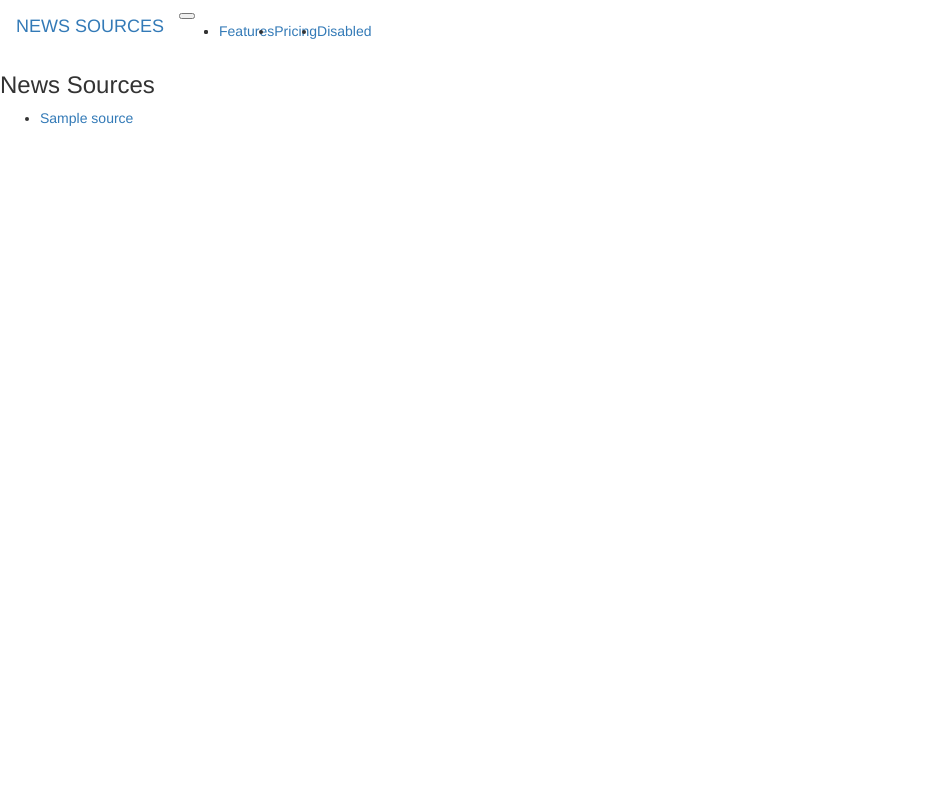
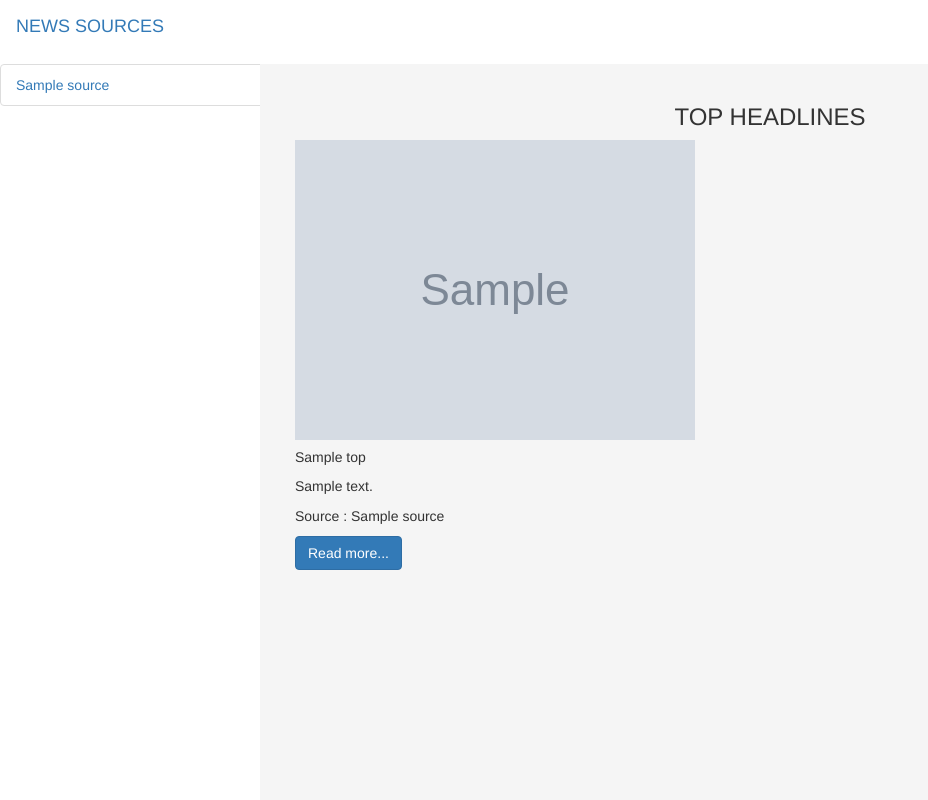
Before and after one commit to p-koskey/news-sources, a Flask app: template app/templates/index.html in a window 1280 px wide. Shown: the whole page, without its empty margins (0-928 px from the left). Run offline with Flask 2, Linux system fonts and the light colour scheme; the template is opened without the code that fills it: most values are stand-ins (such as "Sample title", 1, 10 or a date in 2020); grey boxes marked "Sample" are stand-in pictures; parts of the project's set-up code (start-up, migrations or seed data) failed here and were passed over; some libraries are stand-ins or nearby versions.

Commit message:
added top headlines and styled index page

```diff
--- a/app/config.py
+++ b/app/config.py
@@ -4,7 +4,7 @@
     '''
     SOURCE_API_BASE_URL = 'https://newsapi.org/v2/sources?language=en&apiKey={}'
     ARTICLES_API_BASE_URL = 'https://newsapi.org/v2/everything?sources={}&language=en&apiKey={}'
-
+    TOP_API_BASE_URL = "https://newsapi.org/v2/top-headlines?language=en&apiKey={}"
 
 
 class ProdConfig(Config):
--- a/app/models/article.py
+++ b/app/models/article.py
@@ -1,6 +1,6 @@
 class Article:
     '''
-    Source class to define source objects
+    Article class to define article objects
     '''
 
     def __init__(self, name, author, title,  description, link, image, publishDate):
--- /dev/null
+++ b/app/static/css/index.css
@@ -0,0 +1,29 @@
+.sidebar, .main{
+    transition: all .3s ease-out;
+    overflow-x: scroll;
+    -webkit-overflow-scrolling: touch;
+    position: absolute;
+    top: 64px;
+    bottom: 0;
+
+  }
+
+  .sidebar{
+    width:300px;
+    border-right: 1px solid rgb(133, 128, 128);
+
+  }
+
+  .main{
+  background-color: #f5f5f5;
+  position: absolute;
+  left: 260px;
+  right: 0;
+  padding: 20px;
+
+  }
+
+  ul {
+      list-style-type: none;
+
+  }
--- a/app/templates/index.html
+++ b/app/templates/index.html
@@ -6,19 +6,49 @@
 
     </head>
     <body>
+        <!-- Styles block -->
+
+        {% block styles%}
+        {{ super() }}
+        <link rel="stylesheet" href="{{url_for('static',filename='css/index.css')}}">
+        {% endblock %}
         <!-- Content block -->
         {% block content %}
         <!-- Sources section  -->
-        <h3> News Sources</h3>
-         <ul>
-            {% for source in sources %}
-                <li>
-                    <a href="/article/{{source.id}}">
+            <aside class="sidebar">
+              <ul class="list-group">
+                {% for source in sources %}
+                <a href="/article/{{source.id}}">
+                <li class="list-group-item list-group-item-action">
+
                         {{ source.name}}
-                        </a>
-                </li>
+
+                </li></a>
+                {% endfor %}
+              </ul>
+
+          </aside>
+
+          <section class="main">
+            <h3 class="text-center">TOP HEADLINES</h3>
+            <div class="d-flex flex-wrap justify-content-center">
+            {% for i in top %}
+
+                <div class="card col-lg-4  p-2" >
+                    <img src="{{i.image}}" class="card-img-top" alt="no image">
+                    <div class="card-body">
+                    <h5 class="card-title">{{i.title}}</h5>
+                    <p class="card-text">{{i.description}}</p>
+                    <p class="card-text">Source : {{i.source}}</p>
+                    <a href="{{i.link}}" class="btn btn-primary">Read more...</a>
+                    </div>
+                </div>
+
+
             {% endfor %}
-        </ul>
+
+            </section>
+
 
         {% endblock %}
  </body>
--- a/app/templates/navbar.html
+++ b/app/templates/navbar.html
@@ -1,22 +1,4 @@
-<nav class="navbar navbar-expand-lg navbar-light bg-light">
-    <a class="navbar-brand" href="#">NEWS SOURCES</a>
-    <button class="navbar-toggler" type="button" data-toggle="collapse" data-target="#navbarNav" aria-controls="navbarNav" aria-expanded="false" aria-label="Toggle navigation">
-      <span class="navbar-toggler-icon"></span>
-    </button>
-    <div class="collapse navbar-collapse" id="navbarNav">
-      <ul class="navbar-nav">
-        <li class="nav-item active">
-          <a class="nav-link" href="#"><span class="sr-only">(current)</span></a>
-        </li>
-        <li class="nav-item">
-          <a class="nav-link" href="#">Features</a>
-        </li>
-        <li class="nav-item">
-          <a class="nav-link" href="#">Pricing</a>
-        </li>
-        <li class="nav-item">
-          <a class="nav-link disabled" href="#" tabindex="-1" aria-disabled="true">Disabled</a>
-        </li>
-      </ul>
-    </div>
+<nav class="navbar navbar-expand-lg navbar-dark bg-dark justify-content-center">
+    <a class="navbar-brand" href="">NEWS SOURCES</a>
+
   </nav>
--- a/app/views.py
+++ b/app/views.py
@@ -1,6 +1,6 @@
 from flask import render_template
 from app import app
-from .request import get_sources, get_articles
+from .request import get_sources, get_articles, topheadlines
 #views
 
 @app.route('/')
@@ -10,8 +10,8 @@
     View root page function that returns the index page and its data
     '''
     news_source = get_sources()
-
-    return render_template('index.html', sources = news_source)
+    top = topheadlines()
+    return render_template('index.html', sources = news_source, top = top)
 
 @app.route('/article/<id>')
 def article(id):
```
Also changed, not shown: app/models/top.py (added, +13 -0 lines), app/request.py (+30 -2 lines).
